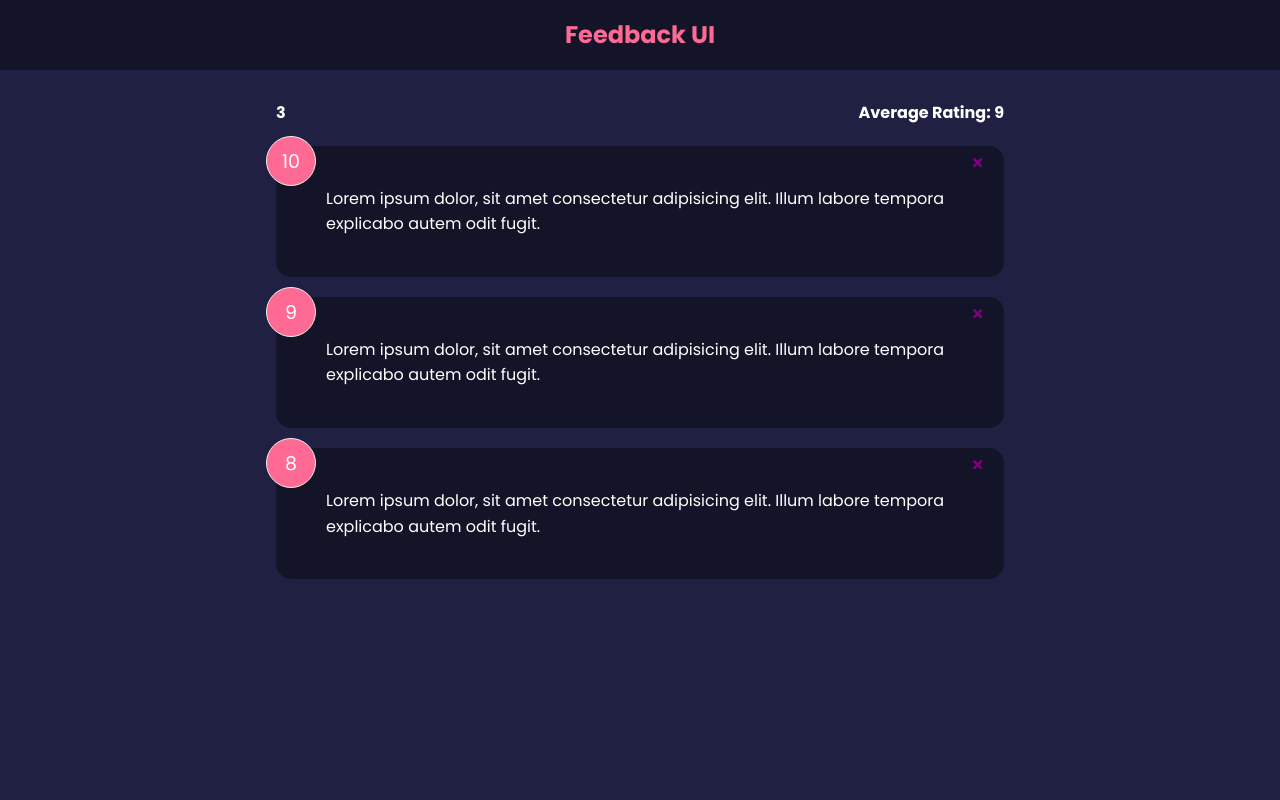
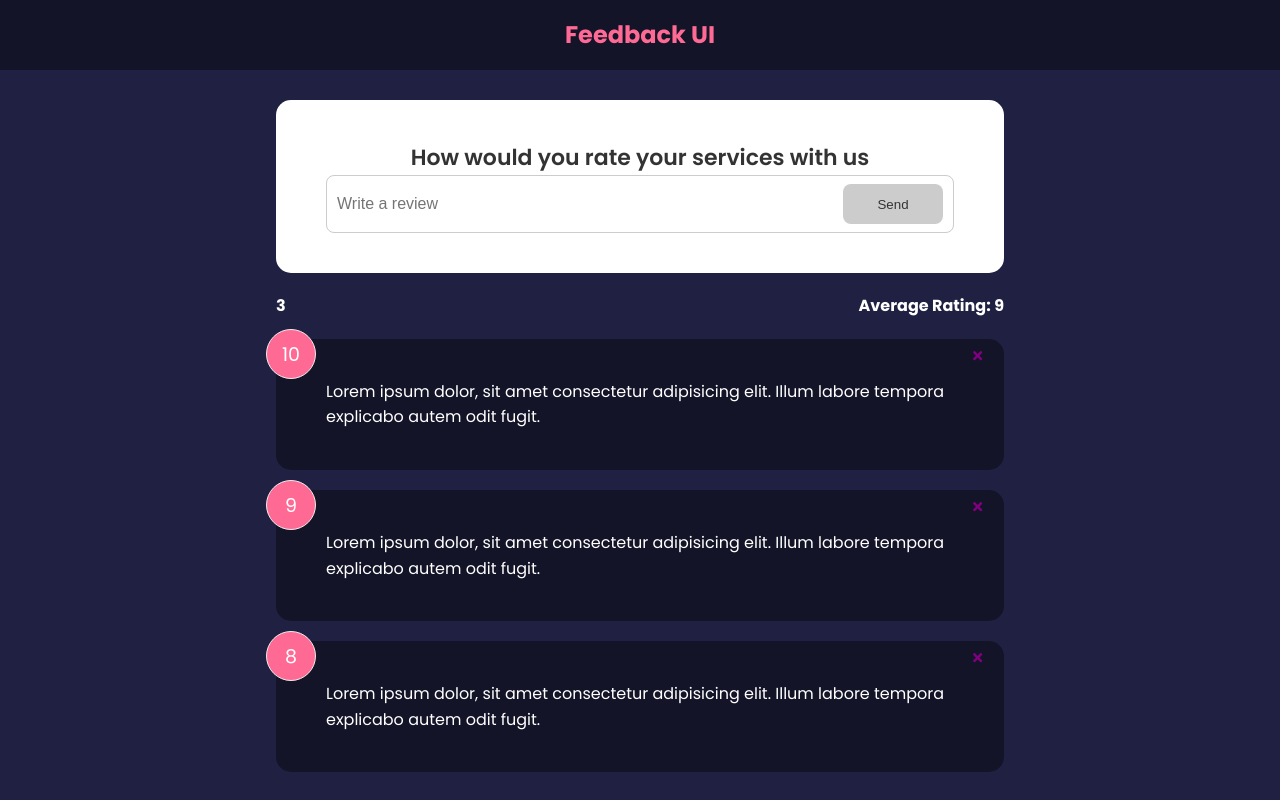
Before and after one commit to AmkaE/feedback-app, a React (Vite) app: page / in a window 1280 px wide. Built offline with nearby package versions, Linux system fonts and the light colour scheme.

Commit message:
add FeedbackForm and custom Button components

```diff
--- a/src/App.jsx
+++ b/src/App.jsx
@@ -3,6 +3,7 @@
 import Header from './components/Header';
 import FeedbackList from './components/FeedbackList';
 import FeedbackStats from './components/FeedbackStats';
+import FeedbackForm from './components/FeedbackForm';
 
 const App = () => {
 	const [feedback, setFeedback] = useState(FeedbackData);
@@ -17,6 +18,7 @@
 		<>
 			<Header />
 			<div className='container'>
+				<FeedbackForm />
 				<FeedbackStats feedback={feedback} />
 				<FeedbackList feedback={feedback} handleDelete={deleteFeedback} />
 			</div>
--- /dev/null
+++ b/src/components/FeedbackForm.jsx
@@ -0,0 +1,49 @@
+import { useState } from 'react';
+import Button from './shared/Button';
+import Card from './shared/Card';
+
+const FeedbackForm = () => {
+	const [text, setText] = useState('');
+	const [btnDisabled, setBtnDisabled] = useState(true);
+	const [message, setMessage] = useState('');
+
+	const handleTextChange = e => {
+		if (text === '') {
+			setBtnDisabled(true);
+			setMessage(null);
+		} else if (text !== '' && text.trim().length <= 10) {
+			setBtnDisabled(true);
+			setMessage('Text must be at least 10 characters');
+		} else {
+			setBtnDisabled(false);
+			setMessage(null);
+		}
+
+		setText(e.target.value);
+	};
+
+	return (
+		<Card>
+			<form>
+				<h2>How would you rate your services with us</h2>
+				{/* @TODO - rating select component */}
+
+				<div className='input-group'>
+					<input
+						type='text'
+						placeholder='Write a review'
+						value={text}
+						onChange={handleTextChange}
+					/>
+					<Button type='submit' version='secondary' isDisabled={btnDisabled}>
+						Send
+					</Button>
+				</div>
+
+				{message && <div className='message'>{message}</div>}
+			</form>
+		</Card>
+	);
+};
+
+export default FeedbackForm;
--- /dev/null
+++ b/src/components/shared/Button.jsx
@@ -0,0 +1,25 @@
+import PropType from 'prop-types';
+
+const Button = ({ children, version, type, isDisabled }) => {
+	return (
+		<button type={type} disabled={isDisabled} className={`btn btn-${version}`}>
+			{children}
+		</button>
+	);
+};
+
+Button.defaultProps = {
+	type: 'button',
+	version: 'primary',
+	isDisabled: false,
+};
+
+// for type checking
+Button.propType = {
+	children: PropType.node.isRequired,
+	type: PropType.string,
+	version: PropType.string,
+	isDisabled: PropType.bool,
+};
+
+export default Button;
```
